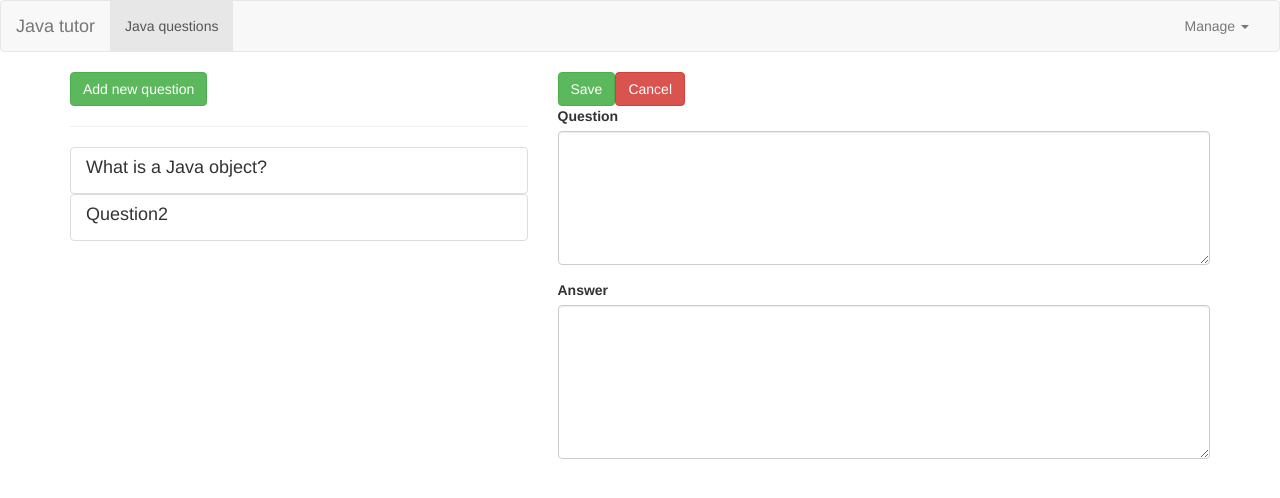
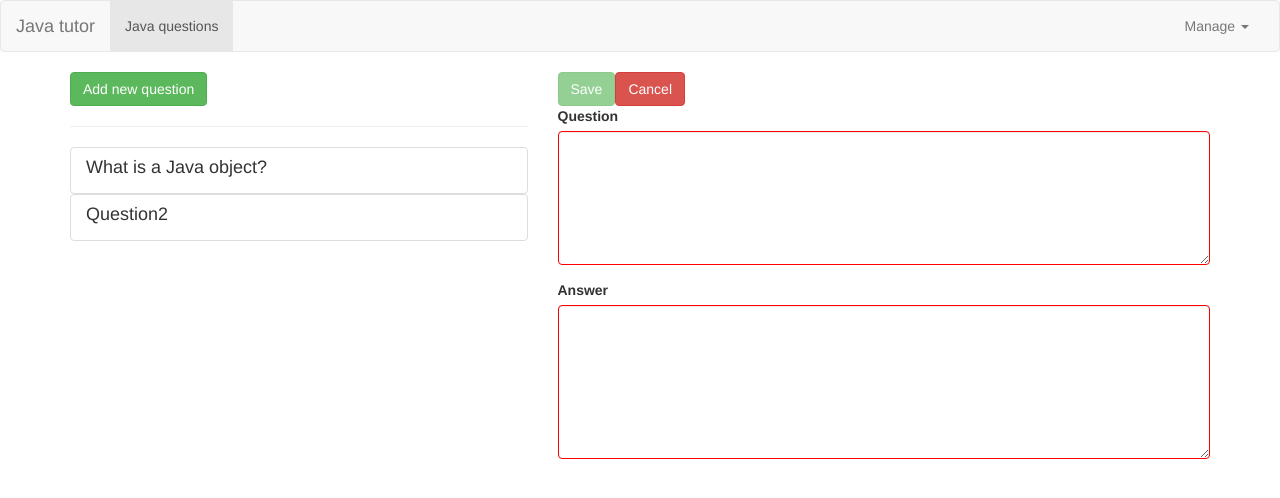
Before and after one commit to marynasavchenko/JavaTutorAPI, an Angular app in the folder client2/: page /questions/new in a window 1280 px wide. Shown: the top 498 px of the page. Built offline with nearby package versions, Linux system fonts and the light colour scheme.

Commit message:
add validation to questions

```diff
--- a/client2/src/app/questions/question-list/question-edit/question-edit.component.css
+++ b/client2/src/app/questions/question-list/question-edit/question-edit.component.css
@@ -0,0 +1,4 @@
+input.ng-invalid.ng-touched,
+textarea.ng-invalid {
+	border: 1px solid red;
+}
--- a/client2/src/app/questions/question-list/question-edit/question-edit.component.html
+++ b/client2/src/app/questions/question-list/question-edit/question-edit.component.html
@@ -3,7 +3,10 @@
 		<form [formGroup]="questionForm" (ngSubmit)="onSubmit()">
 			<div class="row">
 				<div class="col-xs-12">
-					<button type="submit" class="btn btn-success">Save</button>
+					<button
+					type="submit"
+					class="btn btn-success"
+					[disabled]="!questionForm.valid">Save</button>
 					<button type="button" class="btn btn-danger">Cancel</button>
 				</div>
 			</div>
--- a/client2/src/app/questions/question-list/question-edit/question-edit.component.ts
+++ b/client2/src/app/questions/question-list/question-edit/question-edit.component.ts
@@ -1,6 +1,6 @@
 import {QuestionService} from '../../question.service';
 import {Component, OnInit} from '@angular/core';
-import {FormGroup, FormControl} from '@angular/forms';
+import {FormGroup, FormControl, Validators} from '@angular/forms';
 import {ActivatedRoute, Params} from '@angular/router';
 
 @Component({
@@ -27,7 +27,7 @@ export class QuestionEditComponent implements OnInit {
   }
 
   onSubmit() {
-  console.log(this.questionForm);
+
   }
 
   private initForm() {
@@ -41,8 +41,8 @@ export class QuestionEditComponent implements OnInit {
     }
 
     this.questionForm = new FormGroup({
-      'question': new FormControl(javaQuestion),
-      'answer': new FormControl(javaAnswer)
+      'question': new FormControl(javaQuestion, Validators.required),
+      'answer': new FormControl(javaAnswer, Validators.required)
     });
   }
 
```
